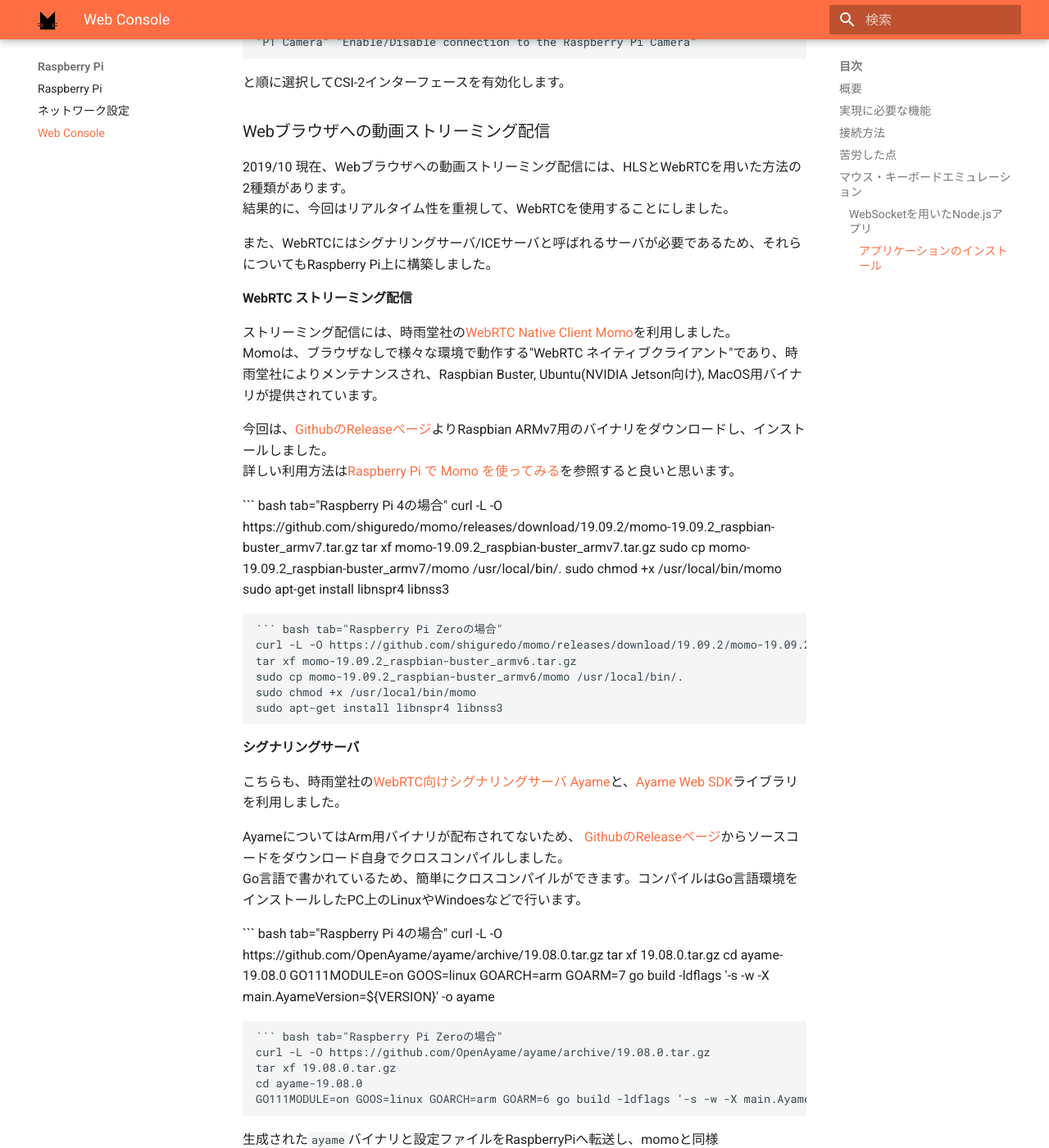
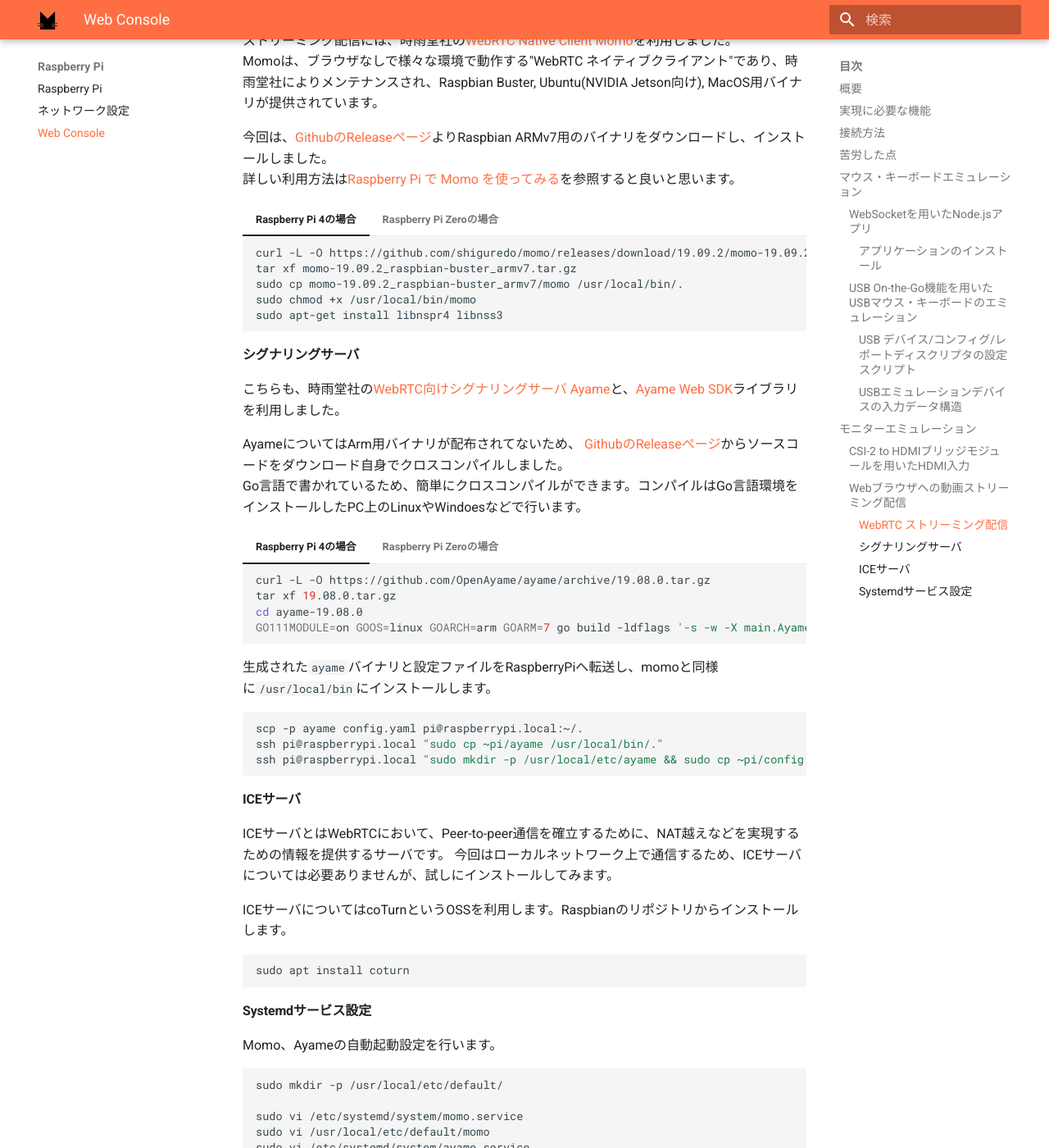
Before and after one commit to roy-n-roy/roy-n-roy.github.io, an MkDocs documentation site: the page built from docs/Raspberry Pi/WebConsole.md, in a window 1280 px wide and 1400 px high, scrolled down 11433 px. Shown: the whole window at 82% size. Built offline with MkDocs 1.6.1 and Material for MkDocs 9.7.7, drawn with Linux system fonts in a browser that asks for light colours; comment, search, counter and statistics services are not loaded; some of the changed text lies outside the part shown.

Commit message:
PyMdownのタブ表示をSuperFencesからTabbedに変更
	modified:   docs/Raspberry Pi/WebConsole.md

````diff
--- a/docs/Raspberry Pi/WebConsole.md
+++ b/docs/Raspberry Pi/WebConsole.md
@@ -75,28 +75,30 @@
 #### アプリケーションのインストール
 Node.jsと自作アプリケーションのインストールを行います。
 
-``` bash tab="Raspberry Pi 4の場合"
-# nodesourceリポジトリから最新のNode.jsをインストール
-curl -sL https://deb.nodesource.com/setup_12.x | sudo -E bash -
-sudo apt install -y nodejs
+=== "Raspberry Pi 4の場合"
+	``` bash
+	# nodesourceリポジトリから最新のNode.jsをインストール
+	curl -sL https://deb.nodesource.com/setup_12.x | sudo -E bash -
+	sudo apt install -y nodejs
 
-# アプリケーションのダウンロードとインストール
-curl -L -O https://github.com/roy-n-roy/raspi_web_console/archive/master.zip
-unzip master.zip
-cd raspi_web_console-master
-sudo bash ./setup.sh
-```
+	# アプリケーションのダウンロードとインストール
+	curl -L -O https://github.com/roy-n-roy/raspi_web_console/archive/master.zip
+	unzip master.zip
+	cd raspi_web_console-master
+	sudo bash ./setup.sh
+	```
 
-``` bash tab="Raspberry Pi Zeroの場合"
-# RaspbianのリポジトリからNode.jsをインストール
-sudo apt install -y nodejs npm
+=== "Raspberry Pi Zeroの場合"
+    ``` bash
+    # RaspbianのリポジトリからNode.jsをインストール
+    sudo apt install -y nodejs npm
 
-# アプリケーションのダウンロードとインストール
-curl -L -O https://github.com/roy-n-roy/raspi_web_console/archive/master.zip
-unzip master.zip
-cd raspi_web_console-master
-sudo bash ./setup.sh
-```
+    # アプリケーションのダウンロードとインストール
+    curl -L -O https://github.com/roy-n-roy/raspi_web_console/archive/master.zip
+    unzip master.zip
+    cd raspi_web_console-master
+    sudo bash ./setup.sh
+    ```
 
 ### USB On-the-Go機能を用いたUSBマウス・キーボードのエミュレーション
 USB On-the-Go機能を利用するために、Raspbian(Linux)の起動時設定を変更します。
@@ -491,21 +493,23 @@
 今回は、[GithubのReleaseページ](https://github.com/shiguredo/momo/releases/latest)よりRaspbian ARMv7用のバイナリをダウンロードし、インストールしました。
 詳しい利用方法は[Raspberry Pi で Momo を使ってみる](https://github.com/shiguredo/momo/blob/develop/doc/USE_RASPBERRY_PI.md)を参照すると良いと思います。
 
-``` bash tab="Raspberry Pi 4の場合"
-curl -L -O https://github.com/shiguredo/momo/releases/download/19.09.2/momo-19.09.2_raspbian-buster_armv7.tar.gz
-tar xf momo-19.09.2_raspbian-buster_armv7.tar.gz
-sudo cp momo-19.09.2_raspbian-buster_armv7/momo /usr/local/bin/.
-sudo chmod +x /usr/local/bin/momo
-sudo apt-get install libnspr4 libnss3
-```
+=== "Raspberry Pi 4の場合"
+	``` bash
+	curl -L -O https://github.com/shiguredo/momo/releases/download/19.09.2/momo-19.09.2_raspbian-buster_armv7.tar.gz
+	tar xf momo-19.09.2_raspbian-buster_armv7.tar.gz
+	sudo cp momo-19.09.2_raspbian-buster_armv7/momo /usr/local/bin/.
+	sudo chmod +x /usr/local/bin/momo
+	sudo apt-get install libnspr4 libnss3
+	```
 
-``` bash tab="Raspberry Pi Zeroの場合"
-curl -L -O https://github.com/shiguredo/momo/releases/download/19.09.2/momo-19.09.2_raspbian-buster_armv6.tar.gz
-tar xf momo-19.09.2_raspbian-buster_armv6.tar.gz
-sudo cp momo-19.09.2_raspbian-buster_armv6/momo /usr/local/bin/.
-sudo chmod +x /usr/local/bin/momo
-sudo apt-get install libnspr4 libnss3
-```
+=== "Raspberry Pi Zeroの場合"
+	``` bash
+	curl -L -O https://github.com/shiguredo/momo/releases/download/19.09.2/momo-19.09.2_raspbian-buster_armv6.tar.gz
+	tar xf momo-19.09.2_raspbian-buster_armv6.tar.gz
+	sudo cp momo-19.09.2_raspbian-buster_armv6/momo /usr/local/bin/.
+	sudo chmod +x /usr/local/bin/momo
+	sudo apt-get install libnspr4 libnss3
+	```
 
 #### シグナリングサーバ
 こちらも、時雨堂社の[WebRTC向けシグナリングサーバ Ayame](https://github.com/OpenAyame/ayame)と、[Ayame Web SDK](https://github.com/OpenAyame/ayame-web-sdk)ライブラリを利用しました。
@@ -514,19 +518,21 @@
 [GithubのReleaseページ](https://github.com/OpenAyame/ayame/releases/latest)からソースコードをダウンロード自身でクロスコンパイルしました。
 Go言語で書かれているため、簡単にクロスコンパイルができます。コンパイルはGo言語環境をインストールしたPC上のLinuxやWindoesなどで行います。
 
-``` bash tab="Raspberry Pi 4の場合"
-curl -L -O https://github.com/OpenAyame/ayame/archive/19.08.0.tar.gz
-tar xf 19.08.0.tar.gz
-cd ayame-19.08.0
-GO111MODULE=on GOOS=linux GOARCH=arm GOARM=7 go build -ldflags '-s -w -X main.AyameVersion=${VERSION}' -o ayame
-```
+=== "Raspberry Pi 4の場合"
+	``` bash
+	curl -L -O https://github.com/OpenAyame/ayame/archive/19.08.0.tar.gz
+	tar xf 19.08.0.tar.gz
+	cd ayame-19.08.0
+	GO111MODULE=on GOOS=linux GOARCH=arm GOARM=7 go build -ldflags '-s -w -X main.AyameVersion=${VERSION}' -o ayame
+	```
 
-``` bash tab="Raspberry Pi Zeroの場合"
-curl -L -O https://github.com/OpenAyame/ayame/archive/19.08.0.tar.gz
-tar xf 19.08.0.tar.gz
-cd ayame-19.08.0
-GO111MODULE=on GOOS=linux GOARCH=arm GOARM=6 go build -ldflags '-s -w -X main.AyameVersion=${VERSION}' -o ayame
-```
+=== "Raspberry Pi Zeroの場合"
+	``` bash
+	curl -L -O https://github.com/OpenAyame/ayame/archive/19.08.0.tar.gz
+	tar xf 19.08.0.tar.gz
+	cd ayame-19.08.0
+	GO111MODULE=on GOOS=linux GOARCH=arm GOARM=6 go build -ldflags '-s -w -X main.AyameVersion=${VERSION}' -o ayame
+	```
 
 生成された`ayame`バイナリと設定ファイルをRaspberryPiへ転送し、momoと同様に`/usr/local/bin`にインストールします。
 
--- a/mkdocs.yml
+++ b/mkdocs.yml
@@ -14,6 +14,7 @@
   - codehilite
   - footnotes
   - pymdownx.superfences
+  - pymdownx.tabbed
   - pymdownx.details
 plugins:
   - search
````
